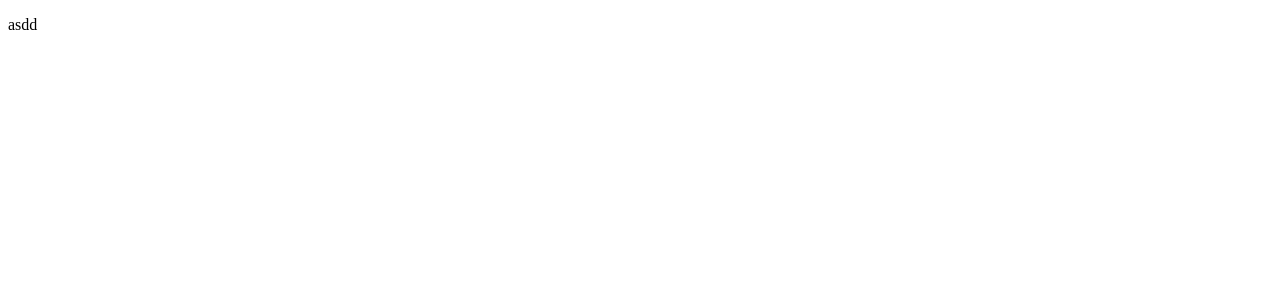
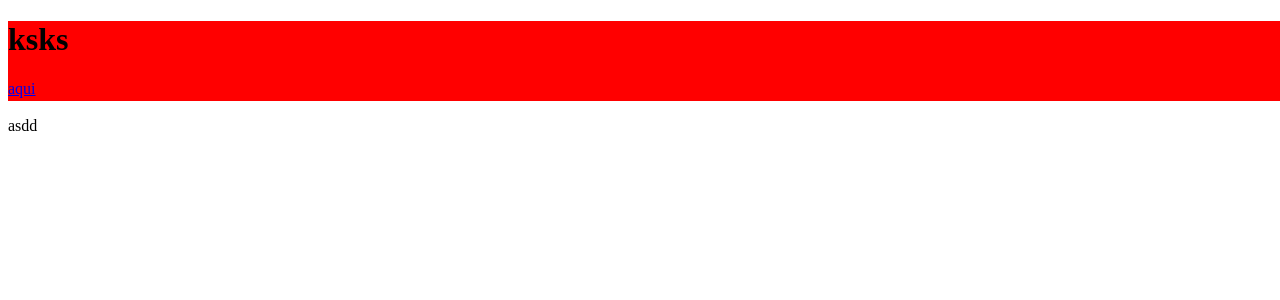
Before and after one commit to gustavocarvalho-ra/NextJs-MarvelApi, a Next.js app: page /pesq/has in a window 1280 px wide. Shown: the top 300 px of the page. Built offline with nearby package versions, Linux system fonts and the light colour scheme.

Commit message:
fix file

```diff
--- a/src/app/not-found.tsx
+++ b/src/app/not-found.tsx
@@ -1,13 +1,12 @@
 import Image from "next/image"
 import Link from "next/link"
-import place from '../public/images/not.png'
 
 export default function Notfound() {
   return (
     <>
       <main style={{background: "black", display: 'flex', alignItems: 'center', justifyContent: 'center', flexDirection: 'column', width: '100vw', height: '100vh'}}>
         <div>
-          <Image src={place} alt="Image 404" width={650} height={650} />
+          <Image src={"/not.png"} alt="Image 404" width={650} height={650} />
         </div>
         <Link href={'/'} style={{background: '#a9ddef', fontSize: '30px', textDecoration: 'none', color: '#000', borderRadius: '8px'}}>Voltar para o menu principal</Link>
       </main>
--- a/src/app/page.tsx
+++ b/src/app/page.tsx
@@ -3,7 +3,6 @@
 import Link from "next/link";
 import Image from "next/image";
 
-import back from "../public/images/nest.png"
 import { Man } from "./styles";
 
 export default function Home() {
@@ -20,7 +19,7 @@ export default function Home() {
           </Link>
         </div>
 
-        <Image className="bg" src={back} alt="test" fill={true} />
+        <Image className="bg" src={"/nest.png"} alt="test" fill={true} />
       </div>
     </Man>
   );
--- a/src/components/Header/styles.ts
+++ b/src/components/Header/styles.ts
@@ -3,5 +3,5 @@ import styled from "styled-components";
 export const A = styled.div `
   width: 100vw;
   height: 10vh;
-  background: blue;
+  background: red;
 `
--- a/src/pages/layout.tsx
+++ b/src/pages/layout.tsx
@@ -1,6 +1,6 @@
 import type { Metadata } from "next";
 import { Inter } from "next/font/google";
-import "./globals.css";
+import "../../";
 
 import Header from "@/components/Header";
 
@@ -11,7 +11,7 @@ export const metadata: Metadata = {
   description: "Loja de roupas",
 };
 
-export default function RootLayout({
+export default function Layout({
   children,
 }: Readonly<{
   children: React.ReactNode;
--- a/src/pages/pesq/has.tsx
+++ b/src/pages/pesq/has.tsx
@@ -1,14 +1,18 @@
 import Image from "next/image";
 import styles from "./page.module.css";
+import Header from "@/components/Header";
 
 
 export default function Aaa() {
 
   return (
-    <div>
-      <p>
-        asdd
-      </p>
-    </div>
+    <>
+      <Header />
+      <div>
+        <p>
+          asdd
+        </p>
+      </div>
+    </>
   );
 }
```
Also changed, not shown: public/not.png (renamed from src/public/images/not.png), 1 other file (tests, documents, lock files or other folders).
